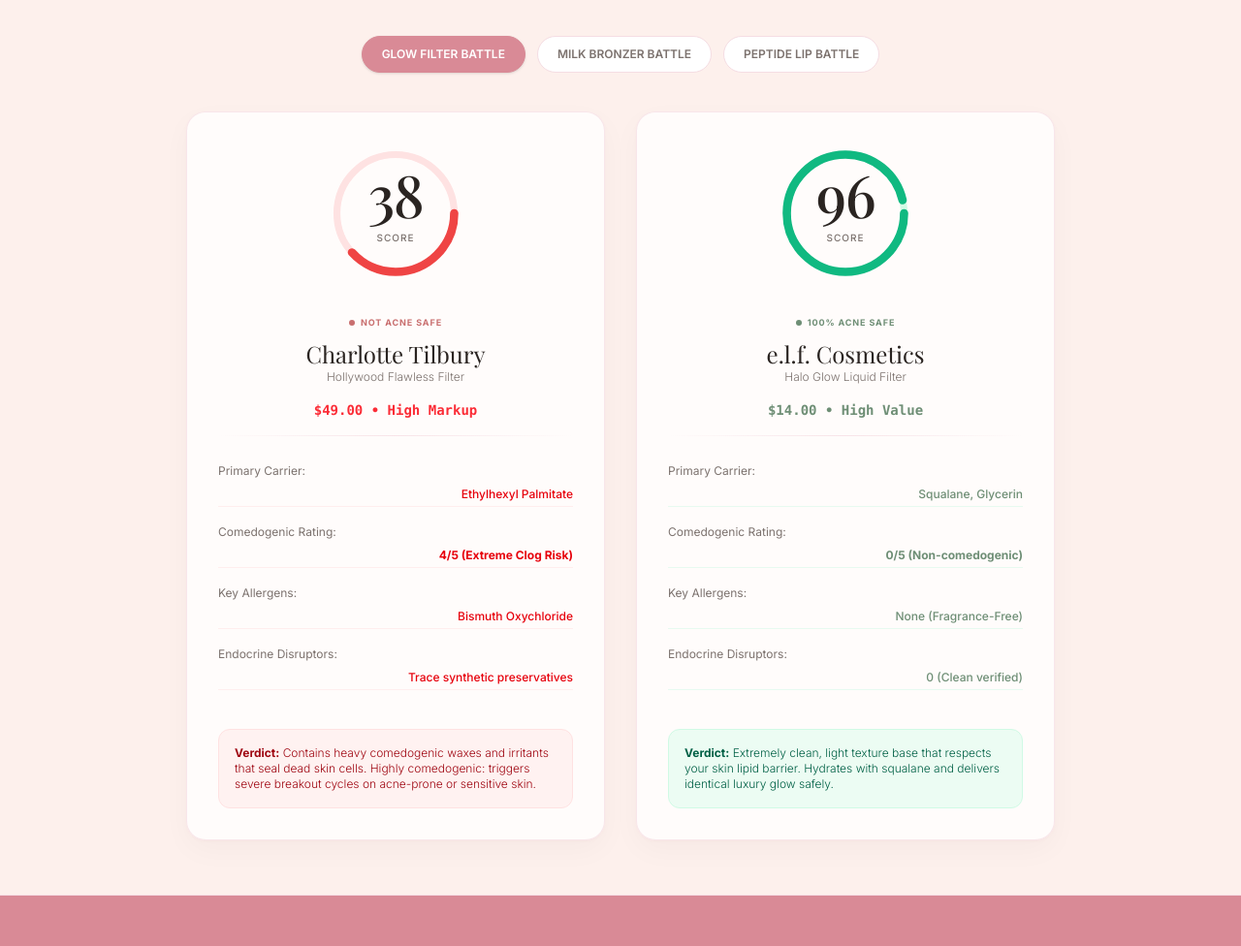
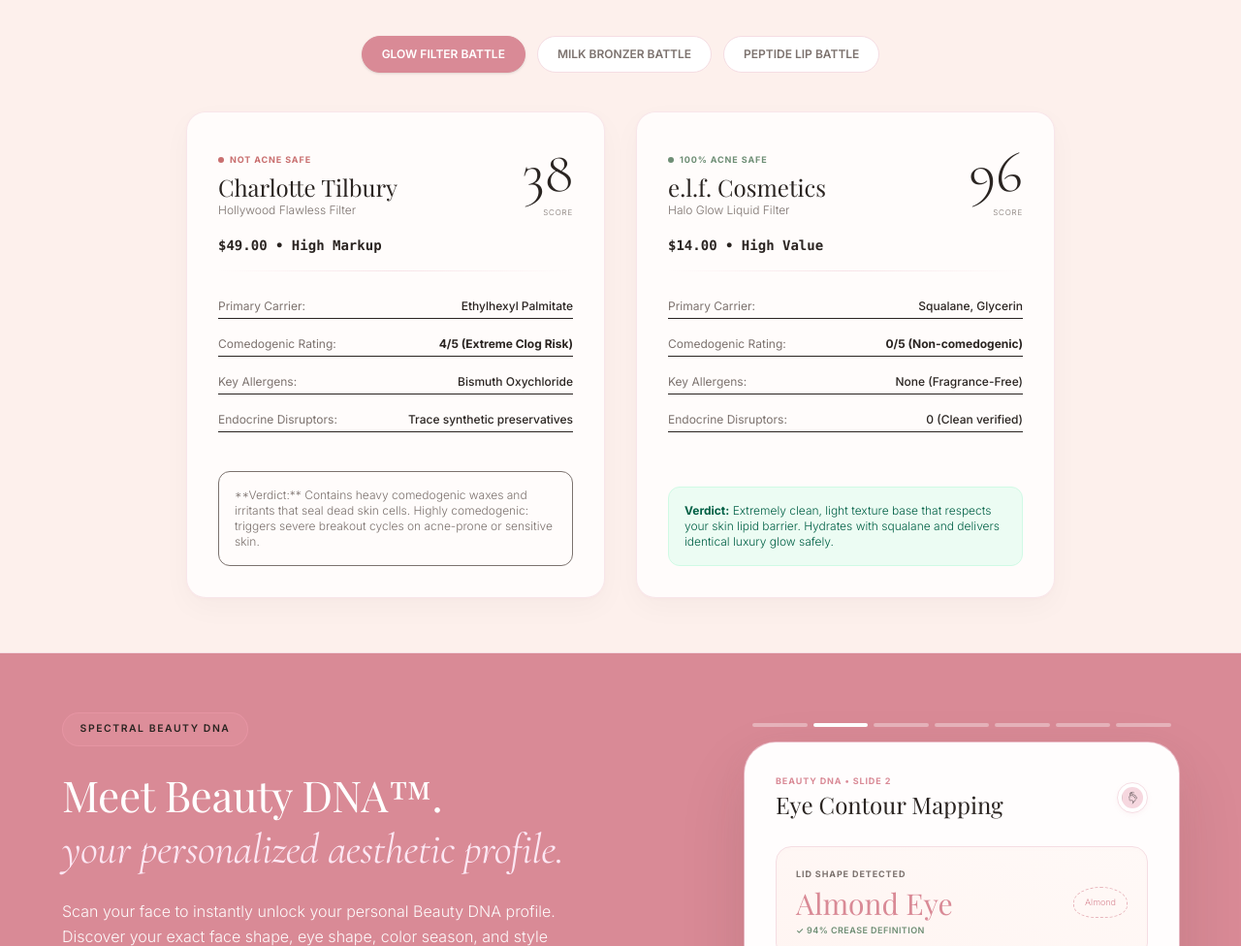
Before and after one commit to kyzltrade-cpu/remake-waitlist-app, a website: page index.html in a window 1280 px wide. Shown: the part 2537-3513 px from the top of the page at 97% size. Drawn offline with nearby package versions, Linux system fonts and the light colour scheme; a web font is replaced by a local one.

Commit message:
UI: Revert to original glassmorphism and remove 38 version ring layout as requested

```diff
--- a/index.html
+++ b/index.html
@@ -897,104 +897,88 @@
       <div class="grid grid-cols-1 md:grid-cols-2 gap-8 items-stretch max-w-4xl mx-auto text-left">
 
         <!-- Left Product: The Toxic/Hazardous One -->
-        <div class="card-luxury p-8 border-red-200 bg-red-50/25 flex flex-col justify-between">
+        <div class="card-luxury p-8 border-[#F5DDE3] bg-white/70 flex flex-col justify-between">
           <div>
-            <!-- Score Ring Centered at Top (Like 94) -->
-            <div class="flex justify-center mb-6">
-              <div class="relative w-36 h-36 flex items-center justify-center">
-                <svg class="w-full h-full" viewBox="0 0 100 100">
-                  <circle cx="50" cy="50" r="42" fill="none" stroke="#FEE2E2" stroke-width="5"/>
-                  <circle cx="50" cy="50" r="42" fill="none" stroke="#EF4444" stroke-width="6" stroke-linecap="round" stroke-dasharray="264" stroke-dashoffset="163"/>
-                </svg>
-                <div class="absolute inset-0 flex flex-col items-center justify-center">
-                  <div id="compLuxScore" class="font-serif font-medium lining-nums text-6xl md:text-7xl text-[#2A2421] leading-none tracking-tight" style="margin-top: -16px !important;">38</div>
-                  <div class="text-[10px] uppercase tracking-widest text-[#7C726E] font-medium" style="margin-top: 6px !important;">score</div>
-                </div>
-              </div>
-            </div>
-
-            <div class="text-center mb-4">
-              <span class="inline-flex items-center gap-1.5 text-[9px] text-[#C96F6F] font-bold uppercase tracking-widest mb-2">
+            <div class="flex justify-between items-start mb-4">
+              <div class="flex-1 md:min-h-[82px]">
+                <span class="inline-flex items-center gap-1.5 text-[9px] text-[#C96F6F] font-bold uppercase tracking-widest mb-1">
                   <span class="w-1.5 h-1.5 rounded-full bg-[#C96F6F]"></span>NOT ACNE SAFE
                 </span>
                 <h3 id="compLuxName" class="font-serif text-2xl text-[#2A2421]">Charlotte Tilbury</h3>
                 <p id="compLuxProduct" class="text-xs text-[#7C726E] font-light">Hollywood Flawless Filter</p>
               </div>
-
-            <p id="compLuxPrice" class="font-mono text-sm text-center text-red-500 font-bold mb-4">$49.00 • High Markup</p>
+              <div class="text-right">
+                <span id="compLuxScore" class="font-luxury font-light text-5xl md:text-6xl text-[#2A2421] block leading-none">38</span>
+                <span class="text-[8px] uppercase text-[#7C726E] tracking-widest font-light block mt-1">Score</span>
+              </div>
+            </div>
+
+            <p id="compLuxPrice" class="font-mono text-sm text-[#2A2421] font-bold mb-4">$49.00 • High Markup</p>
             <div class="divider-elegant !my-3"></div>
 
             <!-- Detailed Chemical breakdown -->
             <div class="space-y-3.5 my-6 text-xs">
-              <div class="grid grid-cols-12 gap-2 items-baseline py-1 border-b border-red-100/50">
-                <span class="col-span-5 text-[#7C726E]">Primary Carrier:</span>
-                <span id="compLuxCarrier" class="col-span-7 font-medium text-red-600 text-right">Ethylhexyl Palmitate</span>
-              </div>
-              <div class="grid grid-cols-12 gap-2 items-baseline py-1 border-b border-red-100/50">
-                <span class="col-span-5 text-[#7C726E]">Comedogenic Rating:</span>
-                <span id="compLuxRating" class="col-span-7 font-bold text-red-600 text-right">4/5 (Extreme Clog Risk)</span>
-              </div>
-              <div class="grid grid-cols-12 gap-2 items-baseline py-1 border-b border-red-100/50">
-                <span class="col-span-5 text-[#7C726E]">Key Allergens:</span>
-                <span id="compLuxAllergens" class="col-span-7 font-medium text-red-600 text-right">Bismuth Oxychloride</span>
-              </div>
-              <div class="grid grid-cols-12 gap-2 items-baseline py-1 border-b border-red-100/50">
-                <span class="col-span-5 text-[#7C726E]">Endocrine Disruptors:</span>
-                <span id="compLuxEndo" class="col-span-7 font-medium text-red-600 text-right">Trace synthetic preservatives</span>
-              </div>
-            </div>
-          </div>
-
-          <div class="p-4 rounded-xl bg-red-100/40 border border-red-100 text-xs text-red-800 font-light mt-4">
-            <p id="compLuxVerdict"><strong class="font-bold">Verdict:</strong> Contains heavy comedogenic waxes and irritants that seal dead skin cells. Highly comedogenic: triggers severe breakout cycles on acne-prone or sensitive skin.</p>
+              <div class="flex justify-between py-1 border-b border-[#F5DDE3]/30">
+                <span class="text-[#7C726E]">Primary Carrier:</span>
+                <span id="compLuxCarrier" class="font-medium text-[#2A2421]">Ethylhexyl Palmitate</span>
+              </div>
+              <div class="flex justify-between py-1 border-b border-[#F5DDE3]/30">
+                <span class="text-[#7C726E]">Comedogenic Rating:</span>
+                <span id="compLuxRating" class="font-bold text-[#2A2421]">4/5 (Extreme Clog Risk)</span>
+              </div>
+              <div class="flex justify-between py-1 border-b border-[#F5DDE3]/30">
+                <span class="text-[#7C726E]">Key Allergens:</span>
+                <span id="compLuxAllergens" class="font-medium text-[#2A2421]">Bismuth Oxychloride</span>
+              </div>
+              <div class="flex justify-between py-1 border-b border-[#F5DDE3]/30">
+                <span class="text-[#7C726E]">Endocrine Disruptors:</span>
+                <span id="compLuxEndo" class="font-medium text-[#2A2421]">Trace synthetic preservatives</span>
+              </div>
+            </div>
+          </div>
+
+          <div class="p-4 rounded-xl bg-pink-50/40 border border-[#F5DDE3]/60 text-xs text-[#7C726E] font-light mt-4">
+            <p id="compLuxVerdict">**Verdict:** Contains heavy comedogenic waxes and irritants that seal dead skin cells. Highly comedogenic: triggers severe breakout cycles on acne-prone or sensitive skin.</p>
           </div>
         </div>
 
         <!-- Right Product: The Clean/Safe Alternative -->
-        <div class="card-luxury p-8 border-emerald-200 bg-emerald-50/25 flex flex-col justify-between">
+        <div class="card-luxury p-8 border-[#F5DDE3] bg-white/70 flex flex-col justify-between">
           <div>
-            <!-- Score Ring Centered at Top (Like 94) -->
-            <div class="flex justify-center mb-6">
-              <div class="relative w-36 h-36 flex items-center justify-center">
-                <svg class="w-full h-full" viewBox="0 0 100 100">
-                  <circle cx="50" cy="50" r="42" fill="none" stroke="#D1FAE5" stroke-width="5"/>
-                  <circle cx="50" cy="50" r="42" fill="none" stroke="#10B981" stroke-width="6" stroke-linecap="round" stroke-dasharray="264" stroke-dashoffset="10"/>
-                </svg>
-                <div class="absolute inset-0 flex flex-col items-center justify-center">
-                  <div id="compSafeScore" class="font-serif font-medium lining-nums text-6xl md:text-7xl text-[#2A2421] leading-none tracking-tight" style="margin-top: -16px !important;">96</div>
-                  <div class="text-[10px] uppercase tracking-widest text-[#7C726E] font-medium" style="margin-top: 6px !important;">score</div>
-                </div>
-              </div>
-            </div>
-
-            <div class="text-center mb-4">
-              <span class="inline-flex items-center gap-1.5 text-[9px] text-[#6E8E75] font-bold uppercase tracking-widest mb-2">
+            <div class="flex justify-between items-start mb-4">
+              <div class="flex-1 md:min-h-[82px]">
+                <span class="inline-flex items-center gap-1.5 text-[9px] text-[#6E8E75] font-bold uppercase tracking-widest mb-1">
                   <span class="w-1.5 h-1.5 rounded-full bg-[#6E8E75]"></span>100% ACNE SAFE
                 </span>
                 <h3 id="compSafeName" class="font-serif text-2xl text-[#2A2421]">e.l.f. Cosmetics</h3>
                 <p id="compSafeProduct" class="text-xs text-[#7C726E] font-light">Halo Glow Liquid Filter</p>
               </div>
-
-            <p id="compSafePrice" class="font-mono text-sm text-center text-[#6E8E75] font-bold mb-4">$14.00 • High Value</p>
+              <div class="text-right">
+                <span id="compSafeScore" class="font-luxury font-light text-5xl md:text-6xl text-[#2A2421] block leading-none">96</span>
+                <span class="text-[8px] uppercase text-[#7C726E] tracking-widest font-light block mt-1">Score</span>
+              </div>
+            </div>
+
+            <p id="compSafePrice" class="font-mono text-sm text-[#2A2421] font-bold mb-4">$14.00 • High Value</p>
             <div class="divider-elegant !my-3"></div>
 
             <!-- Detailed Chemical breakdown -->
             <div class="space-y-3.5 my-6 text-xs">
-              <div class="grid grid-cols-12 gap-2 items-baseline py-1 border-b border-emerald-100/50">
-                <span class="col-span-5 text-[#7C726E]">Primary Carrier:</span>
-                <span id="compSafeCarrier" class="col-span-7 font-medium text-[#6E8E75] text-right">Squalane, Glycerin</span>
-              </div>
-              <div class="grid grid-cols-12 gap-2 items-baseline py-1 border-b border-emerald-100/50">
-                <span class="col-span-5 text-[#7C726E]">Comedogenic Rating:</span>
-                <span id="compSafeRating" class="col-span-7 font-bold text-[#6E8E75] text-right">0/5 (Non-comedogenic)</span>
-              </div>
-              <div class="grid grid-cols-12 gap-2 items-baseline py-1 border-b border-emerald-100/50">
-                <span class="col-span-5 text-[#7C726E]">Key Allergens:</span>
-                <span id="compSafeAllergens" class="col-span-7 font-medium text-[#6E8E75] text-right">None (Fragrance-Free)</span>
-              </div>
-              <div class="grid grid-cols-12 gap-2 items-baseline py-1 border-b border-emerald-100/50">
-                <span class="col-span-5 text-[#7C726E]">Endocrine Disruptors:</span>
-                <span id="compSafeEndo" class="col-span-7 font-medium text-[#6E8E75] text-right">0 (Clean verified)</span>
+              <div class="flex justify-between py-1 border-b border-[#F5DDE3]/30">
+                <span class="text-[#7C726E]">Primary Carrier:</span>
+                <span id="compSafeCarrier" class="font-medium text-[#2A2421]">Squalane, Glycerin</span>
+              </div>
+              <div class="flex justify-between py-1 border-b border-[#F5DDE3]/30">
+                <span class="text-[#7C726E]">Comedogenic Rating:</span>
+                <span id="compSafeRating" class="font-bold text-[#2A2421]">0/5 (Non-comedogenic)</span>
+              </div>
+              <div class="flex justify-between py-1 border-b border-[#F5DDE3]/30">
+                <span class="text-[#7C726E]">Key Allergens:</span>
+                <span id="compSafeAllergens" class="font-medium text-[#2A2421]">None (Fragrance-Free)</span>
+              </div>
+              <div class="flex justify-between py-1 border-b border-[#F5DDE3]/30">
+                <span class="text-[#7C726E]">Endocrine Disruptors:</span>
+                <span id="compSafeEndo" class="font-medium text-[#2A2421]">0 (Clean verified)</span>
               </div>
             </div>
           </div>
@@ -1023,11 +1007,11 @@
         </p>
 
         <div class="grid grid-cols-1 sm:grid-cols-2 gap-6 mb-10 text-white">
-          <div class="p-5 rounded-2xl bg-white/35 border border-white/40 backdrop-blur-md shadow-[0_8px_32px_rgba(217,138,150,0.05)] hover:bg-white/15 transition duration-300">
+          <div class="p-5 rounded-2xl bg-white/10 border border-white/25 backdrop-blur-sm shadow-[0_8px_32px_rgba(217,138,150,0.05)] hover:bg-white/15 transition duration-300">
             <h4 class="font-bold text-sm uppercase tracking-wider mb-2 text-white flex items-center gap-1.5">face & eye mapping</h4>
             <p class="text-xs text-white/90 font-light leading-relaxed">Find your exact face shape and eye shape to learn how to apply your makeup for your unique facial structure.</p>
           </div>
-          <div class="p-5 rounded-2xl bg-white/35 border border-white/40 backdrop-blur-md shadow-[0_8px_32px_rgba(217,138,150,0.05)] hover:bg-white/15 transition duration-300">
+          <div class="p-5 rounded-2xl bg-white/10 border border-white/25 backdrop-blur-sm shadow-[0_8px_32px_rgba(217,138,150,0.05)] hover:bg-white/15 transition duration-300">
             <h4 class="font-bold text-sm uppercase tracking-wider mb-2 text-white flex items-center gap-1.5">color season & archetype</h4>
             <p class="text-xs text-white/90 font-light leading-relaxed">Discover your perfect color season and style archetype—whether you are a glazed canvas, editorial eye, or radiant minimal.</p>
           </div>
```
Lines whose indentation alone changed are shown as unchanged.
